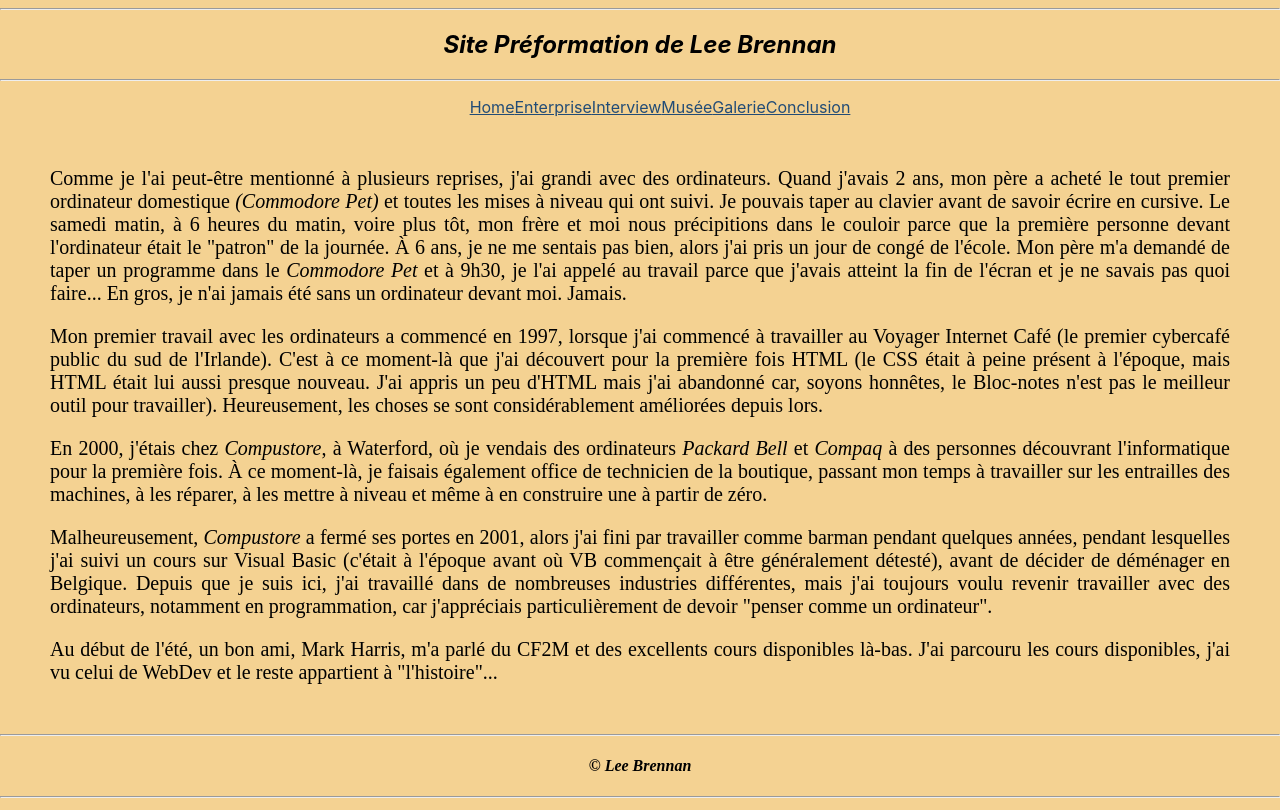
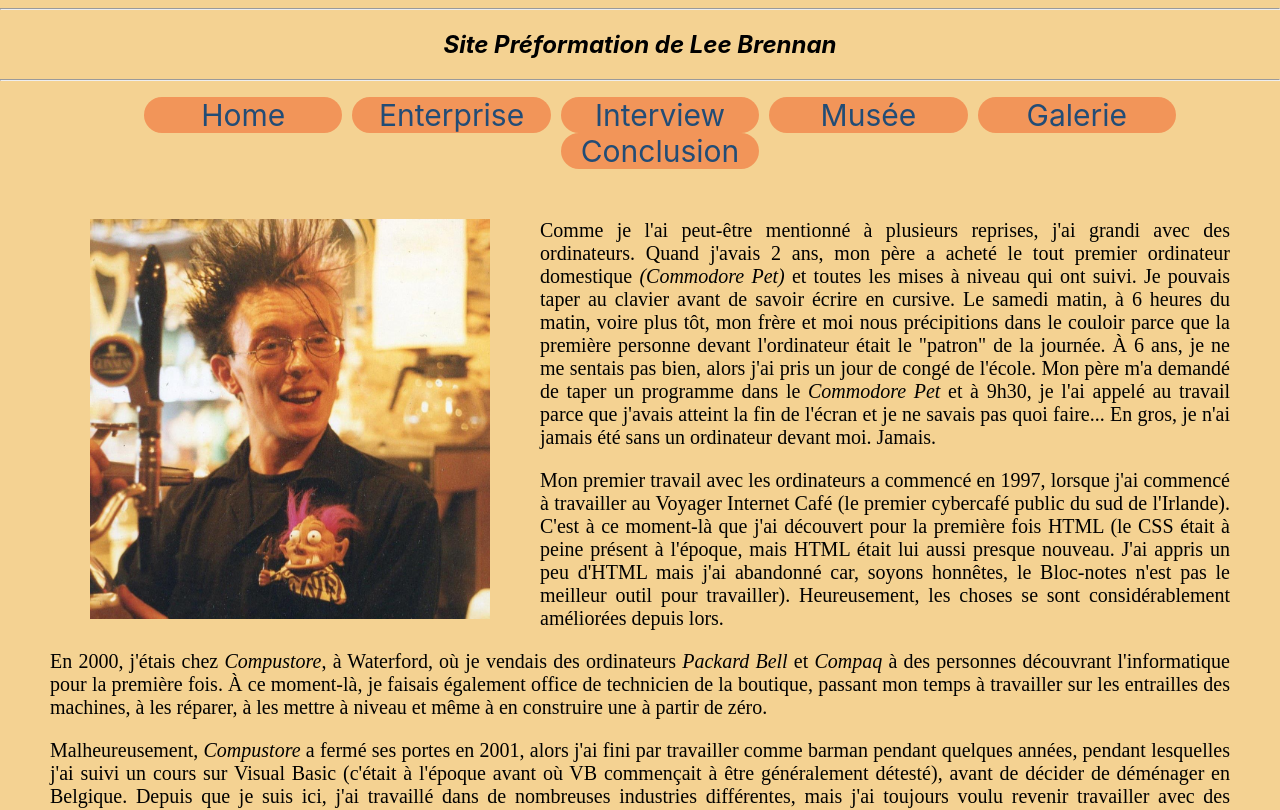
Before and after one commit to Leerlandais/react-prefo, a React (Create React App) app: page / in a window 1280 px wide. Shown: the top 810 px of the page. Built offline with nearby package versions, Linux system fonts and the light colour scheme.

Commit message:
finished Homepage

```diff
--- a/src/App.css
+++ b/src/App.css
@@ -76,17 +76,19 @@ h3 {
 }
 
 
-nav ul li {
+.myLink{
   display: inline-block;
   width: 16%;
   background-color: #f29559;
   text-align: center;
   font-size: 30px;
   border-radius: 50px;
+  color: rgba(34, 76, 118, 1);
+  text-decoration: none;
+  margin: 0 5px;
 }
 
 nav ul a {
-  color: rgba(34, 76, 118, 1);
   /* color: black; */
 }
 
--- a/src/components/Link.jsx
+++ b/src/components/Link.jsx
@@ -2,7 +2,7 @@
 import { Link as RouterLink } from 'react-router-dom';
 
 function Link({ linkTo, linkName }) {
-    return <RouterLink to={linkTo}>{linkName}</RouterLink>;
+    return <RouterLink className={"myLink"} to={linkTo}>{linkName}</RouterLink>;
 }
 
 export default Link;
--- a/src/pages/Home.jsx
+++ b/src/pages/Home.jsx
@@ -1,6 +1,8 @@
+import ImageMe from "../components/ImageMe";
 function Home() {
     return (
         <div id="intro">
+        <ImageMe />
             <p> Comme je l'ai peut-être mentionné à plusieurs reprises, j'ai grandi avec des ordinateurs. Quand j'avais
                 2
                 ans, mon père a acheté le tout premier ordinateur domestique <em>(Commodore Pet)</em> et toutes les
```
